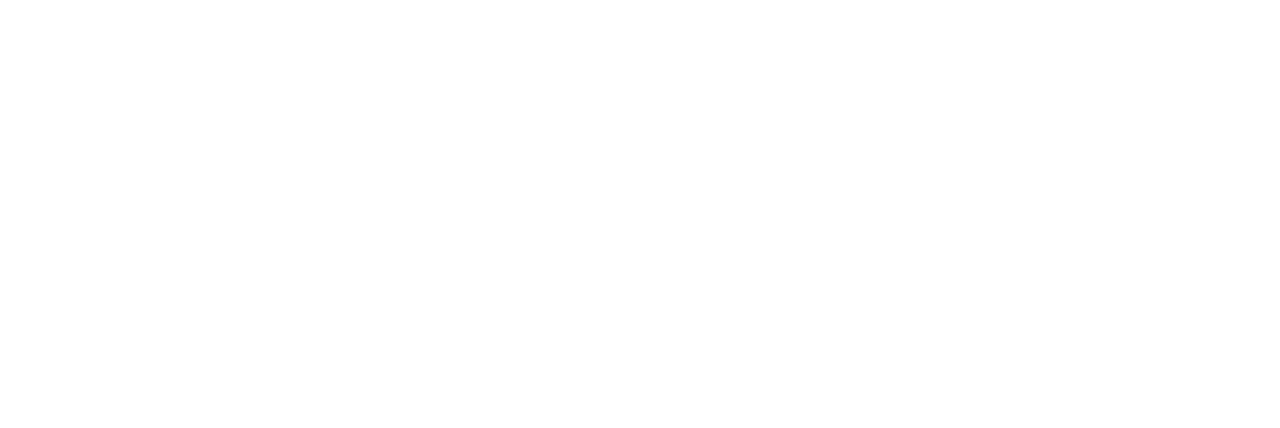
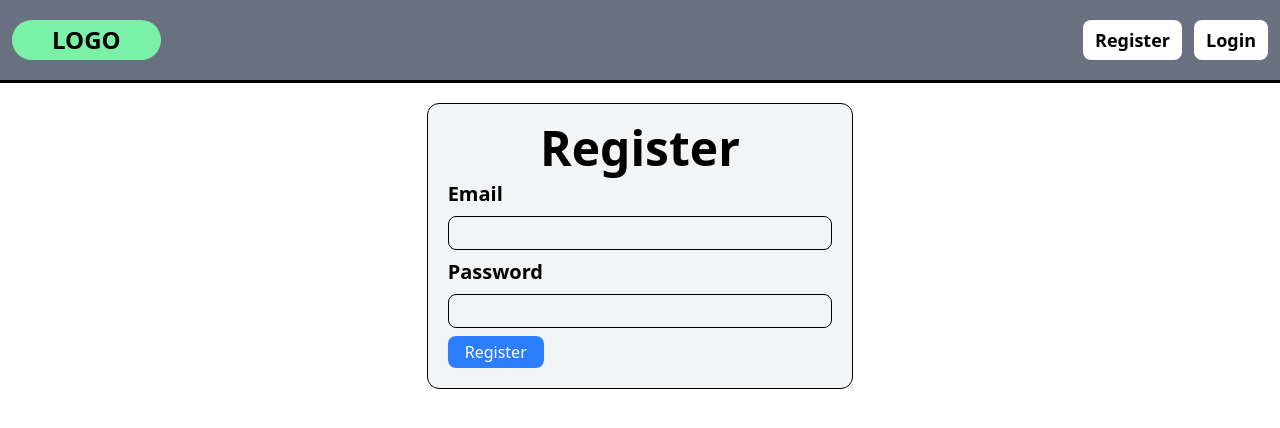
Before and after one commit to Mug56-sys/Dashboard-Firebase, a React (Vite) app: page /register in a window 1280 px wide. Before the commit this address had no page. Shown: the top 428 px of the page. Built offline with nearby package versions, Linux system fonts and the light colour scheme.

Commit message:
Adding NotFound.tsx route, and Login.tsx,Register.tsx  with corresponding Routes

```diff
--- a/src/App.tsx
+++ b/src/App.tsx
@@ -3,6 +3,10 @@
 import { useEffect } from 'react'
 import {  Route, Routes } from 'react-router-dom'
 import Home from './pages/Home'
+import Nav from './components/Nav'
+import NotFound from './pages/NotFound'
+import Register from './pages/Register'
+import Login from './pages/Login'
 
 function App() {
 const navigate=useNavigate()
@@ -14,9 +18,16 @@
 },[])
 
   return (
-   <Routes>
+    <>
+    <Nav/>
+    <Routes>
       <Route path='/home' element={ <Home />}/>
+      <Route path='*' element={<NotFound/>}/>
+      <Route path='/register' element={<Register/>}/>
+      <Route path='/login' element={<Login/>}/>
     </Routes>
+    </>
+
   )
 }
 
--- /dev/null
+++ b/src/components/Nav.tsx
@@ -0,0 +1,27 @@
+import { useNavigate } from "react-router";
+
+export default function Nav() {
+
+  const navigate = useNavigate();
+
+
+  return (
+    <div className="grid  grid-cols-2 bg-gray-500 border-b-[3px] py-5 text-2xl px-3 ">
+      <div className="bg-green-300 justify-self-start rounded-full px-10 grid content-center font-bold py-1 cursor-pointer relative group inline-block " onClick={()=>{
+        if(location.pathname==='/home')location.reload();
+        navigate('/home')}}>
+        <span>LOGO</span>
+        {location.pathname!=='/home' ?
+        (<span className="absolute top-full left-1/2 bg-gray-900 p-1 rounded-md hidden group-hover:block whitespace-nowrap text-[9px]  -translate-x-1/2 mb-30 text-white">Go back Home</span>) : null}
+      </div>
+      <div className="justify-self-end w-[185px] flex justify-between ">
+        <button className="bg-white cursor-pointer px-3 font-bold rounded-lg text-lg hover:bg-gray-200" onClick={()=>navigate('/register')}>
+          Register
+        </button>
+        <button className="bg-white cursor-pointer px-3 font-bold rounded-lg text-lg hover:bg-gray-200" onClick={()=>navigate('/login')}>
+          Login
+        </button>
+      </div>
+    </div>
+  );
+}
--- a/src/pages/Home.tsx
+++ b/src/pages/Home.tsx
@@ -2,7 +2,7 @@
 export default function Home() {
 
   return (
-    <div className="bg-red-500">
+    <div className="h-screen flex justify-center grid content-center ">
       Home
     </div>
   )
--- /dev/null
+++ b/src/pages/Login.tsx
@@ -0,0 +1,13 @@
+
+export default function Login() {
+  return (
+    <div className="bg-gray-100 text-2xl w-1/3  mt-5 border rounded-xl p-5 grid flex justify-self-center gap-y-2">
+      <span className="text-5xl font-bold justify-self-center">Login</span>
+      <span className="text-xl font-semibold">Email</span>
+      <input className="border rounded-lg "/>
+      <span className="text-xl font-semibold">Password</span>
+      <input className="border rounded-lg "/>
+      <button className="bg-blue-500 justify-self-left w-1/4 p-1 text-base rounded-lg text-white cursor-pointer">Login</button>
+    </div>
+  )
+}
--- /dev/null
+++ b/src/pages/NotFound.tsx
@@ -0,0 +1,16 @@
+import { useNavigate } from "react-router";
+
+export default function NotFound() {
+  const navigate=useNavigate()
+  return (
+    <>
+      <div className="flex grid justify-center text-5xl  align-center pt-20 font-bold text-red-500">
+        <p>THIS PAGE DOESNT EXIST</p>
+        <button className="p-4 mt-10 text-2xl text-white bg-blue-500 mx-50 rounded-xl cursor-pointer hover:bg-red-500" onClick={()=>navigate('/home')}>
+        Go Home
+      </button>
+      </div>
+
+    </>
+  );
+}
--- /dev/null
+++ b/src/pages/Register.tsx
@@ -0,0 +1,12 @@
+export default function Register() {
+  return (
+    <div className="bg-gray-100 text-2xl w-1/3  mt-5 border rounded-xl p-5 grid flex justify-self-center gap-y-2">
+      <span className="text-5xl font-bold justify-self-center">Register</span>
+      <span className="text-xl font-semibold">Email</span>
+      <input className="border rounded-lg "/>
+      <span className="text-xl font-semibold">Password</span>
+      <input className="border rounded-lg "/>
+      <button className="bg-blue-500 justify-self-left w-1/4 p-1 text-base rounded-lg text-white cursor-pointer">Register</button>
+    </div>
+  );
+}
```
Also changed, not shown: src/index.css (line endings or trailing spaces).
